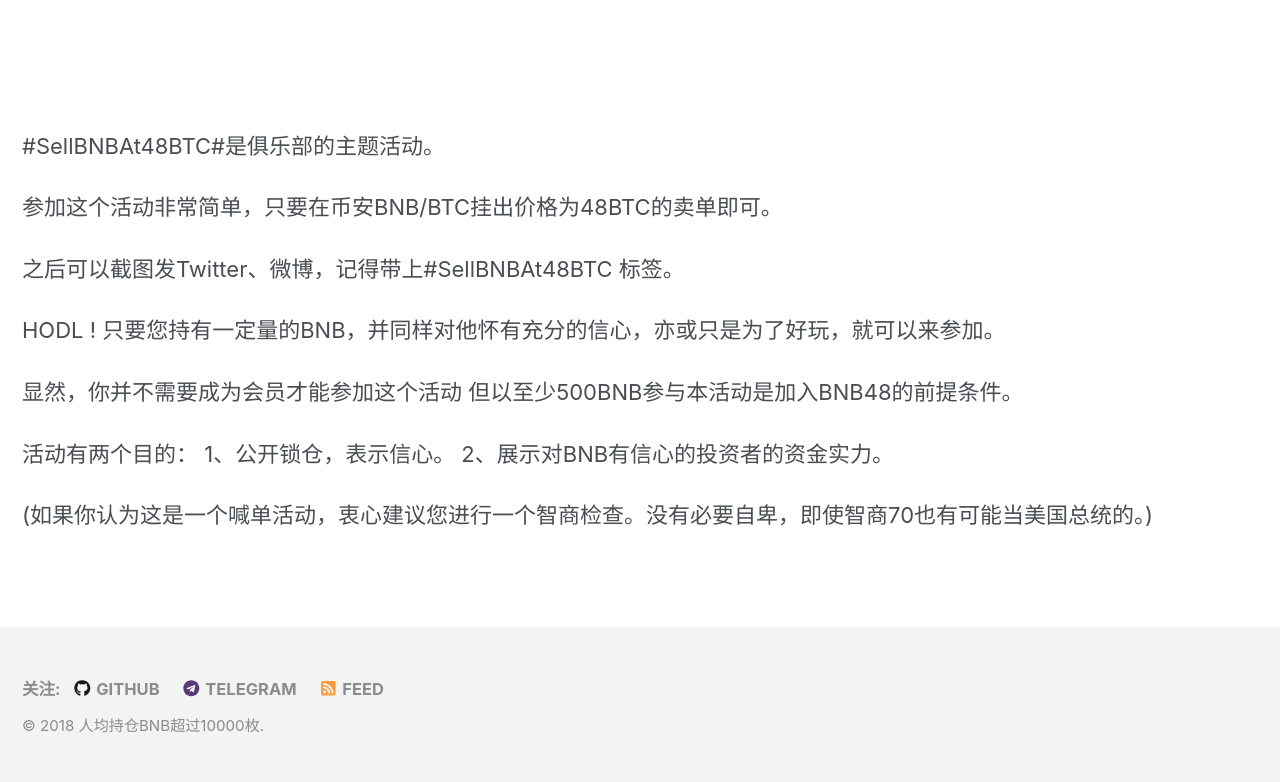
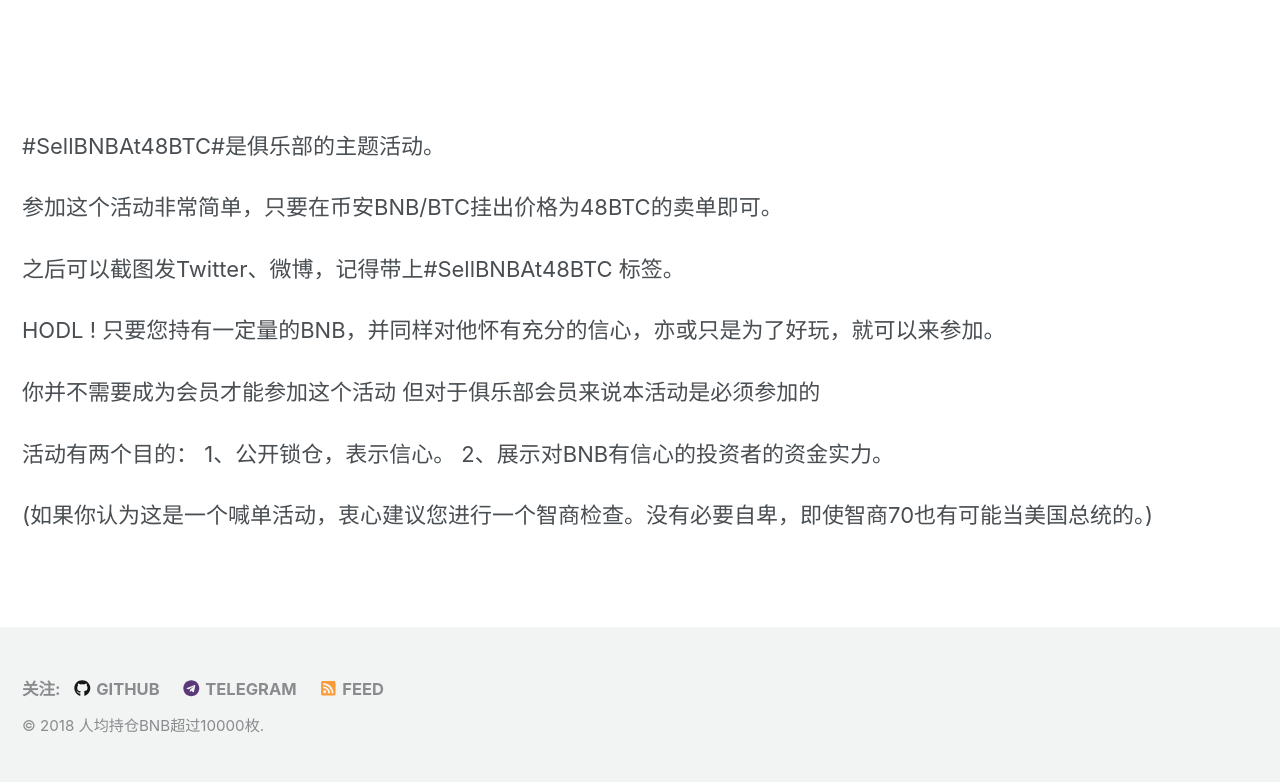
Before and after one commit to 48Club/BNB48Club.github.io, a Jekyll site: the page built from _pages/home.md, in a window 1280 px wide. Shown: the part 515-1297 px from the top of the page. Built offline with Jekyll 4.4.1, drawn with Linux system fonts in a browser that asks for light colours; nearby versions of some CDN libraries.

Commit message:
Update home.md

```diff
--- a/_pages/home.md
+++ b/_pages/home.md
@@ -21,7 +21,7 @@
 
 HODL ! 只要您持有一定量的BNB，并同样对他怀有充分的信心，亦或只是为了好玩，就可以来参加。
 
-显然，你并不需要成为会员才能参加这个活动 但以至少500BNB参与本活动是加入BNB48的前提条件。
+你并不需要成为会员才能参加这个活动 但对于俱乐部会员来说本活动是必须参加的
 
 活动有两个目的： 1、公开锁仓，表示信心。 2、展示对BNB有信心的投资者的资金实力。
 
```
